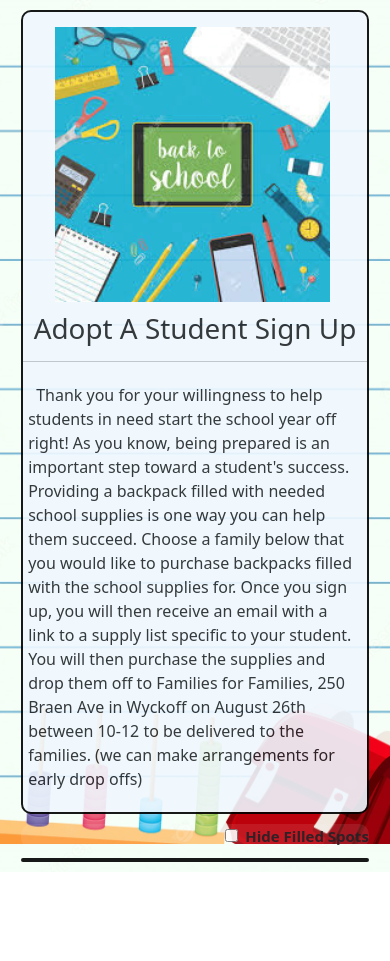
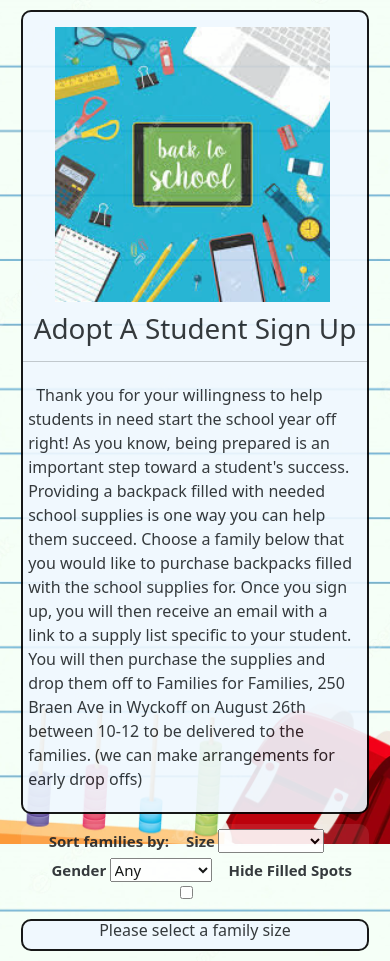
Before and after one commit to jcon306/aas-signup, a React (Create React App) app: page / in a window 390 px wide. Before the commit the page ends 872 px from the top, so only its background shows below. Built offline with nearby package versions, Linux system fonts and the light colour scheme; no server answers.

Commit message:
Filtering options

```diff
--- a/src/App.css
+++ b/src/App.css
@@ -24,29 +24,165 @@ body {
   margin-bottom: 10px;
 }
 
+.sorting {
+  border: none;
+  font-size: 15px;
+  padding: 5px 5px;
+  background-color: rgba(255,255,255,.1);
+  text-align: center;
+}
+
+label {
+  font-weight: bold;
+}
+
+.sortByLabel {
+  margin-right: 3%;
+}
+
+.infoLabel {
+  margin-right: 1%;
+}
+
+.infoOption {
+  margin-right: 3%;
+  cursor: pointer;
+}
+
+#unfilledOnly {
+  cursor: pointer;
+}
+
 .sortingBox {
   text-align: right;
   border: none;
   background-color: rgba(255, 253, 253, .1);
 }
 
-#unfilledOnly {
-  cursor: pointer;
-}
-
-.sortingLabel {
-  font-size: 15px;
-  font-weight: bold;
-  cursor: pointer;
-}
-
 .first {
   margin-top: 10px;
 }
 
-@media screen and (max-width: 540px) {
+@media screen and (max-width: 912px) {
   .section {
     width: 95%;
   }
+}
+
+@media screen and (max-width: 820px) {
+  .section {
+    width: 95%;
+  }
+  .sizeLabel {
+    margin-bottom: 5px;
+  }
+}
+
+@media screen and (width: 375px) {
+  .sorting {
+    font-size: 13px;
+  }
+}
+
+@media screen and (max-width: 414px) {
+  .section {
+    width: 95%;
+  }
+  .sortByLabel {
+    margin-right: 5%;
+  }
+  .genderLabel {
+    margin-left: 10%;
+  }
+  .infoOption {
+    margin-right: 5%;
+  }
+}
+
+@media screen and (max-width: 393px) {
+
+
+  .sortByLabel {
+    margin-right: 5%;
+  }
+  .genderLabel {
+    margin-left: 4%;
+  }
+  .genderDropdown {
+    margin-right: 1px;
+  }
+  .infoOption {
+    margin-right: 5%;
+  }
 
 }
+
+@media screen and (max-width: 390px) {
+
+  .sortByLabel {
+    margin-right: 5%;
+  }
+  .genderLabel {
+    margin-left: 5%;
+  }
+  .infoOption {
+    margin-right: 5%;
+  }
+}
+
+@media screen and (max-width: 375px) {
+
+  .sortByLabel {
+    margin-right: 5%;
+  }
+  .infoOption {
+    margin-right: 10px;
+  }
+  .familySizeDropdown {
+    margin-right: 40px;
+  }
+}
+
+@media screen and (max-width: 360px) {
+
+  .sortByLabel {
+    margin-right: 5%;
+  }
+
+  .sorting {
+    padding: 0 0;
+  }
+  .genderLabel {
+    margin-left: 0;
+  }
+  .infoOption {
+    margin-right: 5%;
+  }
+}
+
+@media screen and (max-width: 280px) {
+
+  .sorting {
+    padding: 0 0;
+  }
+ .sortByLabel{
+  margin-right: 50%;
+  margin-bottom: 5px;
+ }
+
+.infoLabel {
+  margin-right: 0;
+}
+
+.infoOption {
+  margin-right: 20%;
+  margin-bottom: 5px;
+}
+.genderLabel {
+  margin-left: none;
+}
+ .familySizeDropdown {
+  margin-right: 30%;
+ }
+
+}
--- a/src/App.js
+++ b/src/App.js
@@ -6,33 +6,83 @@ import './App.css';
 import 'bootstrap/dist/css/bootstrap.min.css';
 
 function App() {
+    const [familySize, setFamilySize] = useState('--')
+    const [familyGenders, setFamilyGenders] = useState('*')
     const [isChecked, setIsChecked] = useState(false)
+    const [hideFilter, setHideFilter] = useState('*')
+
+
+    const handleFamilySizeChange = (e) => {
+        setFamilySize(e.target.value)
+    }
+
+    const handleFamilyGenderChange = (e) => {
+        setFamilyGenders(e.target.value)
+    }
+
+    const handleHideChange = () => {
+        if (isChecked) {
+            setHideFilter('*')
+        } else {
+            setHideFilter('No')
+        }
+    }
 
     const handleCheckChange = (e) => {
         setIsChecked(!isChecked)
+        handleHideChange()
     }
-
-     return (
+   return (
         <div>
             <div className= 'container'>
                     <div className='section first'>
                         <HeaderComponent />
                     </div>
-                    <div className='section sortingBox'>
+
+                    <div className='section sorting'>
+                        <label className='sortByLabel'>Sort families by:</label>
+                        <label className='sizeLabel infoLabel'>Size</label>
+                        <select
+                            onChange={handleFamilySizeChange}
+                            className='familySizeDropdown infoOption'>
+                                <option value='--'></option>
+                                <option value='*'>Any</option>
+                                <option value='1'>1 Student</option>
+                                <option value='2'>2 Students</option>
+                                <option value='3'>3 Students</option>
+                                <option value='4'>4 Students</option>
+                                <option value='5'>5 Students</option>
+                                <option value='6'>6 Students</option>
+                                <option value='7'>7 Students</option>
+                                <option value='8'>8 Students</option>
+                                <option value='9'>9 Students</option>
+                                <option value='10'>10 Students</option>
+                            </select>
+                        <label className='genderLabel infoLabel'>Gender</label>
+                        <select
+                            onChange={handleFamilyGenderChange}
+                            className='genderDropdown infoOption'>
+                                <option value='*'>Any</option>
+                                <option value='Male'>All Males</option>
+                                <option value='Female'>All Females</option>
+                         </select>
+                         <label className='filledLabel infoLabel' htmlFor="unfilledOnly">Hide Filled Spots</label>
                         <input
+                            className='infoOption'
                             id="unfilledOnly"
                             type="checkbox"
                             name="unfilledOnly"
-                            checked={isChecked}
+                            value={isChecked}
                             onChange={handleCheckChange}
                          />
-                        <label className='sortingLabel' htmlFor="unfilledOnly">&ensp;Hide Filled Spots</label>
                     </div>
                     <div className='section first'>
-                        <InfoComponent isChecked={isChecked} />
+                        <InfoComponent
+                            familySizeFilter={familySize}
+                            familyGendersFilter={familyGenders}
+                            hideFilter={hideFilter}
+                        />
                     </div>
-                   <div>
-                   </div>
             </div>
         </div>
      )
--- a/src/InfoComponent/InfoComponent.css
+++ b/src/InfoComponent/InfoComponent.css
@@ -1,3 +1,7 @@
+.bottomText {
+    text-align: center;
+}
+
 
 @media screen and (max-width: 540px) {
 
--- a/src/InfoComponent/InfoComponent.js
+++ b/src/InfoComponent/InfoComponent.js
@@ -2,32 +2,22 @@ import React, { useEffect, useState } from 'react';
 import './InfoComponent.css';
 import FamilyComponent from '../FamilyComponent/FamilyComponent';
 
-const InfoComponent = ({ isChecked }) => {
+const InfoComponent = ({ familySizeFilter, familyGendersFilter, hideFilter }) => {
   const [fetchedData, setFetchedData] = useState([]);
-  let URL
 
-  if (isChecked) {
-    URL = process.env.REACT_APP_GS_URL_SORT
-  } else {
-    URL = process.env.REACT_APP_GS_URL
-  }
+  let searchResults = 0
+  let URL = `https://sheet.best/api/sheets/b3bd3d89-c575-4f6f-b59a-81f9d5d5f16d/query?Number Of Children=${familySizeFilter}&Child Gender(s)=${familyGendersFilter}&Sponsored=${hideFilter}`
 
     useEffect(() => {
        fetch(URL)
         .then((response) => response.json())
         .then((data) => {
-          if (isChecked && data[0]["Sponsor Email"]) {
-
-            return
-          } else {
             setFetchedData(data)
-          }
         })
         .catch((error) => {
           console.error(error);
         });
-    }, [URL, isChecked]);
-
+    }, [URL]);
   return (
     <>
         <div className="data-container">
@@ -36,6 +26,8 @@ const InfoComponent = ({ isChecked }) => {
               const childAges = data["Child Age(s)"].split(",");
               const childGenders = data["Child Gender(s)"].split(",");
               const childGrades = data["Child Grade(s)"].split(",");
+              searchResults += 1
+              console.log(childGrades)
             return (
               <div key={key}>
                   <FamilyComponent
@@ -52,6 +44,14 @@ const InfoComponent = ({ isChecked }) => {
               </div>
             );
           })}
+              {familySizeFilter === '--'
+                ? <h6 className='bottomText'>Please select a family size</h6>
+                : searchResults === 0
+                  ? <h6 className='bottomText'>0 families found. Please try a different filter.</h6>
+                  : searchResults === 1
+                    ? <h6 className='bottomText'>1 family found</h6>
+                    : <h6 className='bottomText'>{searchResults} families found</h6>
+              }
         </div>
     </>
   );
--- a/src/SubmitModal/SubmitModal.js
+++ b/src/SubmitModal/SubmitModal.js
@@ -64,7 +64,7 @@ const SubmitModal = ({ mothersFirstName, mothersEmail, numberOfChildren, childNa
                         From : "consolinojoe@gmail.com",
                         Subject : "Thank you!",
                         Body : `Hello ${firstName}, thank you for participating in our Adopt A Student Program!! You have chosen to sponsor
-                         ${mothersFirstName}'s ${numberOfChildren} students: <br /><br />${childrenInfo}<br />
+                         ${mothersFirstName}'s ${numberOfChildren} student(s): <br /><br />${childrenInfo}<br />
                          Please purchase a backpack for each child and fill it with grade appropriate school supplies. If you would like a list of
                          suggested supplies, go to https://www.families4families.com You do not need to follow it exactly, anything you are willing and able to give will be greatly appreciated!
                          Please label it with the student’s name and drop at 250 Braen Avenue in Wyckoff on August 26th between 10-12. If you cannot drop off during this time,
```
Lines whose indentation alone changed are shown as unchanged.
